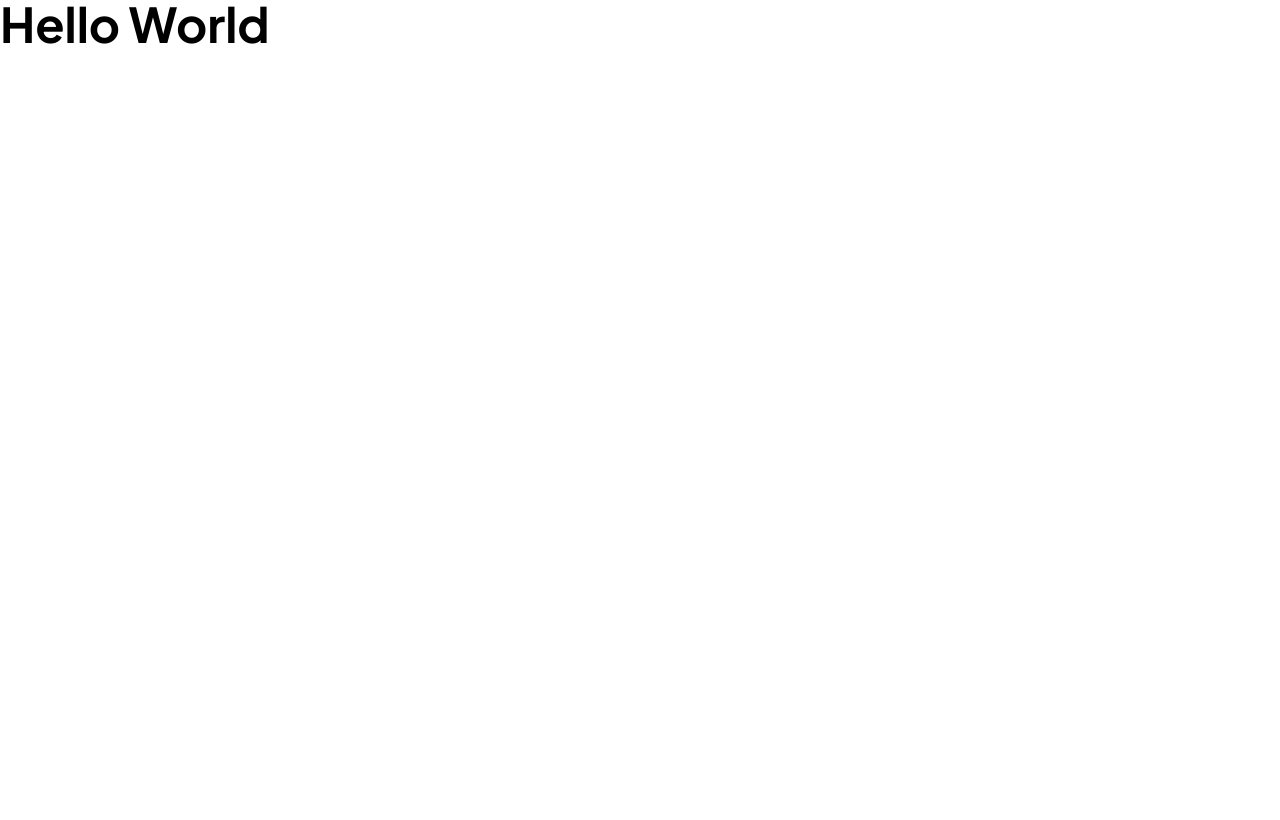
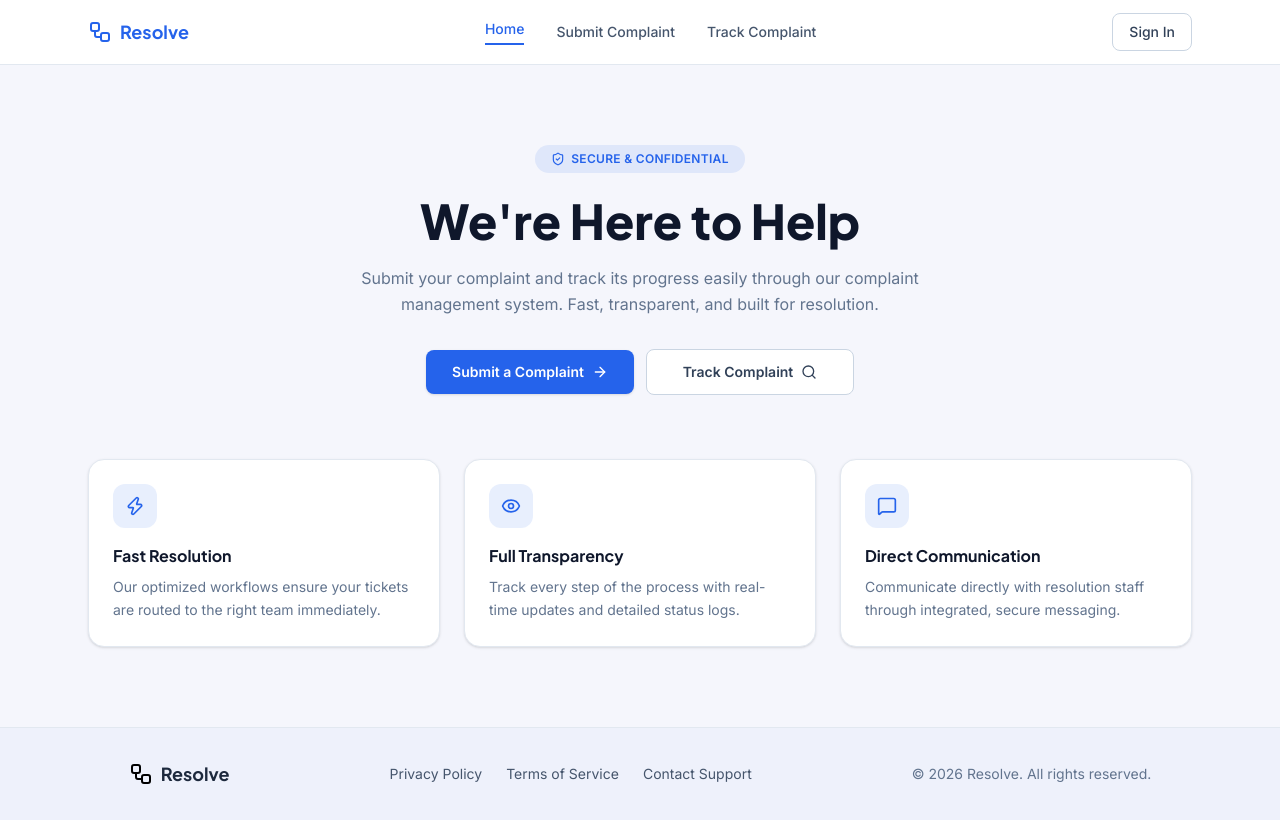
Before and after one commit to andrelim-dev/resolve, a React (Vite) app in the folder frontend/: page / in a window 1280 px wide. Built offline with nearby package versions, Linux system fonts and the light colour scheme.

Commit message:
feat: implement home page ui

```diff
--- a/frontend/package.json
+++ b/frontend/package.json
@@ -11,6 +11,7 @@
   },
   "dependencies": {
     "@tailwindcss/vite": "^4.3.3",
+    "lucide-react": "^1.31.0",
     "react": "^19.2.8",
     "react-dom": "^19.2.8",
     "tailwindcss": "^4.3.3"
--- a/frontend/src/App.jsx
+++ b/frontend/src/App.jsx
@@ -1,9 +1,7 @@
+import HomePage from "./pages/HomePage";
+
 function App() {
-  return (
-    <h1 className="text-2xl font-bold font-plus-jakarta-sans text-5xl">
-      Hello World
-    </h1>
-  );
+  return <HomePage />;
 }
 
 export default App;
--- /dev/null
+++ b/frontend/src/components/FeatureCard.jsx
@@ -0,0 +1,15 @@
+export default function FeatureCard({ icon, title, description }) {
+  return (
+    <div className="rounded-2xl border border-slate-200 bg-white p-6 shadow-sm">
+      <div className="mb-4 flex h-11 w-11 items-center justify-center rounded-xl bg-[#2563eb]/10 text-[#2563eb]">
+        {icon}
+      </div>
+      <h3 className="font-plus-jakarta-sans text-base font-bold text-slate-900">
+        {title}
+      </h3>
+      <p className="mt-2 font-inter text-sm leading-relaxed text-slate-500">
+        {description}
+      </p>
+    </div>
+  );
+}
--- /dev/null
+++ b/frontend/src/components/Footer.jsx
@@ -0,0 +1,35 @@
+import { Workflow } from "lucide-react";
+
+const footerLinks = ["Privacy Policy", "Terms of Service", "Contact Support"];
+
+export default function Footer() {
+  return (
+    <footer className="border-t border-slate-200 bg-[#eef1fb]">
+      <div className="mx-auto flex max-w-6xl flex-col items-center gap-7 px-6 py-8 md:gap-40 md:flex-row md:justify-center">
+        {/* Logo */}
+        <div className="flex items-center gap-2">
+          <Workflow size={24} />
+          <span className="font-plus-jakarta-sans text-lg font-bold text-slate-800">
+            Resolve
+          </span>
+        </div>
+
+        <nav className="flex flex-wrap items-center justify-center gap-6">
+          {footerLinks.map((link) => (
+            <a
+              key={link}
+              href="#"
+              className="font-inter text-sm text-slate-600 hover:text-[#2563eb]"
+            >
+              {link}
+            </a>
+          ))}
+        </nav>
+
+        <p className="font-inter text-sm text-slate-500">
+          © 2026 Resolve. All rights reserved.
+        </p>
+      </div>
+    </footer>
+  );
+}
--- /dev/null
+++ b/frontend/src/components/Hero.jsx
@@ -0,0 +1,39 @@
+import { ArrowRight, Search, ShieldCheck } from "lucide-react";
+
+export default function Hero() {
+  return (
+    <section className="mx-auto max-w-3xl px-6 pt-20 pb-16 text-center">
+      {/* Badge */}
+      <div className="mx-auto mb-6 inline-flex items-center gap-1.5 rounded-full bg-[#2563eb]/10 px-4 py-1.5">
+        <ShieldCheck size={14} className="text-[#2563eb]" />
+        <span className="font-inter text-xs font-semibold tracking-wide text-[#2563eb]">
+          SECURE &amp; CONFIDENTIAL
+        </span>
+      </div>
+
+      {/* Heading */}
+      <h1 className="font-plus-jakarta-sans text-4xl font-extrabold text-slate-900 md:text-5xl">
+        We're Here to Help
+      </h1>
+
+      {/* Subtext */}
+      <p className="mx-auto mt-5 max-w-xl font-inter text-base leading-relaxed text-slate-500">
+        Submit your complaint and track its progress easily through our
+        complaint management system. Fast, transparent, and built for
+        resolution.
+      </p>
+
+      {/* CTAs */}
+      <div className="mt-8 flex flex-col items-center justify-center gap-3 sm:flex-row">
+        <button className="w-52 flex justify-center items-center gap-2 rounded-lg bg-[#2563eb] px-6 py-3 font-inter text-sm font-semibold text-white shadow-sm transition-colors hover:bg-blue-700 cursor-pointer">
+          Submit a Complaint
+          <ArrowRight size={16} />
+        </button>
+        <button className="w-52 flex justify-center items-center gap-2 rounded-lg border border-slate-300 bg-white px-6 py-3 font-inter text-sm font-semibold text-slate-700 transition-colors hover:bg-slate-50 cursor-pointer">
+          Track Complaint
+          <Search size={16} />
+        </button>
+      </div>
+    </section>
+  );
+}
--- /dev/null
+++ b/frontend/src/components/Navbar.jsx
@@ -0,0 +1,45 @@
+import { Workflow } from "lucide-react";
+
+const navLinks = [
+  { label: "Home", href: "#", active: true },
+  { label: "Submit Complaint", href: "#" },
+  { label: "Track Complaint", href: "#" },
+];
+
+export default function Navbar() {
+  return (
+    <header className="sticky top-0 z-50 border-b border-slate-200 bg-white">
+      <div className="mx-auto flex h-16 max-w-6xl items-center justify-between px-6">
+        {/* Logo */}
+        <a href="#" className="flex items-center gap-2">
+          <Workflow className="text-[#2563eb]" size={24} />
+          <span className="font-plus-jakarta-sans text-lg font-bold text-[#2563eb]">
+            Resolve
+          </span>
+        </a>
+
+        {/* Nav links */}
+        <nav className="hidden items-center gap-8 md:flex">
+          {navLinks.map((link) => (
+            <a
+              key={link.label}
+              href={link.href}
+              className={`font-inter text-sm font-medium transition-colors ${
+                link.active
+                  ? "border-b-2 border-[#2563eb] pb-1 text-[#2563eb]"
+                  : "text-slate-600 hover:text-[#2563eb]"
+              }`}
+            >
+              {link.label}
+            </a>
+          ))}
+        </nav>
+
+        {/* Sign in */}
+        <button className="rounded-lg border border-slate-300 px-4 py-2 font-inter text-sm font-medium text-slate-700 transition-colors hover:bg-[#2563eb] hover:border-[#2563eb] hover:text-white cursor-pointer">
+          Sign In
+        </button>
+      </div>
+    </header>
+  );
+}
--- /dev/null
+++ b/frontend/src/pages/HomePage.jsx
@@ -0,0 +1,53 @@
+import { Zap, Eye, MessageSquare } from "lucide-react";
+import Navbar from "../components/Navbar";
+import Hero from "../components/Hero";
+import FeatureCard from "../components/FeatureCard";
+import Footer from "../components/Footer";
+
+const features = [
+  {
+    icon: <Zap size={20} />,
+    title: "Fast Resolution",
+    description:
+      "Our optimized workflows ensure your tickets are routed to the right team immediately.",
+  },
+  {
+    icon: <Eye size={20} />,
+    title: "Full Transparency",
+    description:
+      "Track every step of the process with real-time updates and detailed status logs.",
+  },
+  {
+    icon: <MessageSquare size={20} />,
+    title: "Direct Communication",
+    description:
+      "Communicate directly with resolution staff through integrated, secure messaging.",
+  },
+];
+
+export default function HomePage() {
+  return (
+    <div className="flex min-h-screen flex-col bg-[#f5f6fc] font-inter">
+      <Navbar />
+
+      <main className="flex-1">
+        <Hero />
+
+        <section className="mx-auto max-w-6xl px-6 pb-20">
+          <div className="grid grid-cols-1 gap-6 md:grid-cols-3">
+            {features.map((feature) => (
+              <FeatureCard
+                key={feature.title}
+                icon={feature.icon}
+                title={feature.title}
+                description={feature.description}
+              />
+            ))}
+          </div>
+        </section>
+      </main>
+
+      <Footer />
+    </div>
+  );
+}
```
Also changed, not shown: 1 other file (tests, documents, lock files or other folders).
